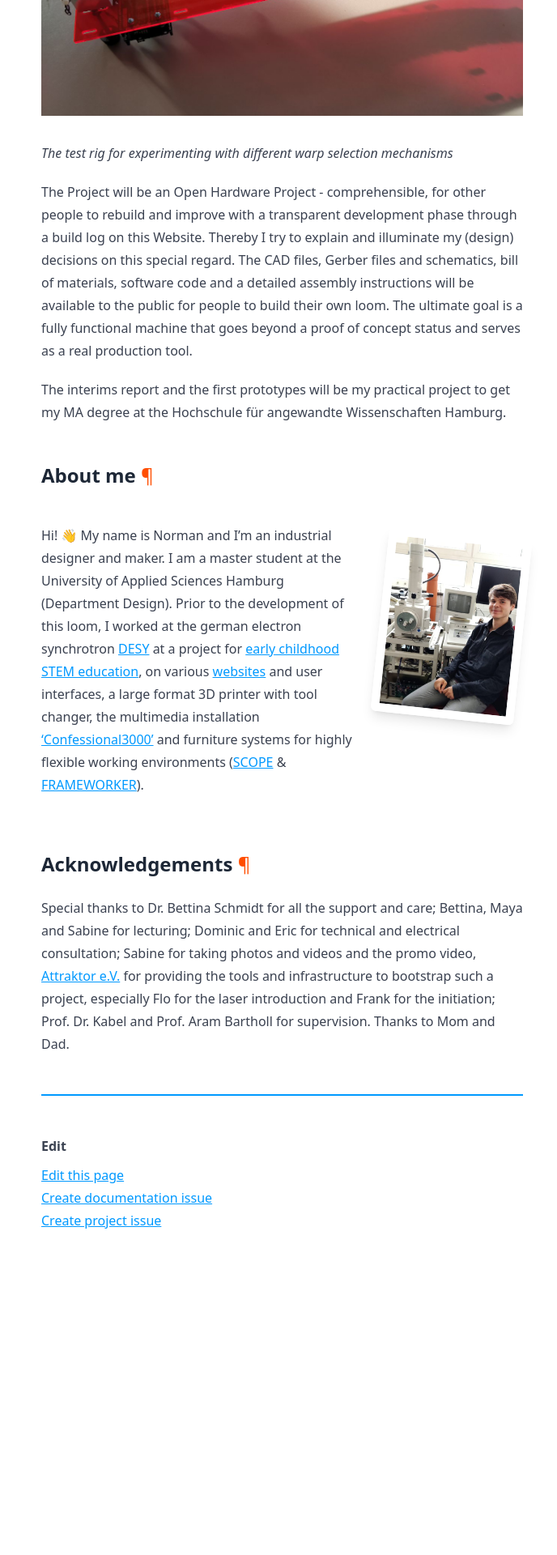
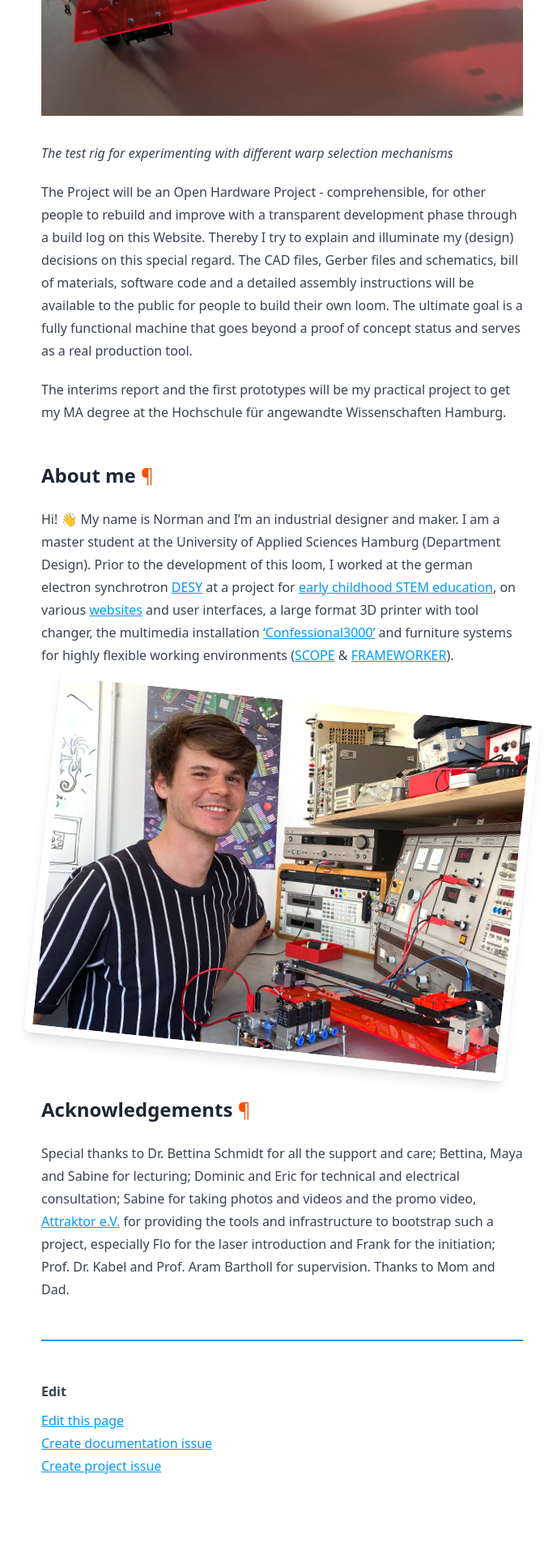
Before and after one commit to festwertspeicher/jacques-loom, a Jekyll site: the page built from docs/pages/index.md, in a window 1280 px wide. Shown: the part 1021-2941 px from the top of the page at 81% size, without its empty margins (290-978 px from the left). Built offline with Jekyll 4.4.1, drawn with Linux system fonts in a browser that asks for light colours; some web fonts are replaced; before the commit the page ends 2638 px from its top, so only the background shows below that.

Commit message:
change picture of me on the front page

```diff
--- a/docs/pages/index.md
+++ b/docs/pages/index.md
@@ -21,16 +21,11 @@ The interims report and the first prototypes will be my practical project to get
 
 ## About me
 
-<div class="grid grid-cols-1 md:grid-cols-3 gap-8">
-    <div class="col-span-1 md:col-span-2">
-        <p markdown="1">
-            Hi! 👋 My name is Norman and I'm an industrial designer and maker. I am a master student at the University of Applied Sciences Hamburg (Department Design). Prior to the development of this loom, I worked at the german electron synchrotron [DESY](https://www.desy.de/) at a project for [early childhood STEM education](https://www.haus-der-kleinen-forscher.de/de/fortbildungen/paedagogik), on various [websites](https://alpha-alpaka.de/) and user interfaces, a large format 3D printer with tool changer, the multimedia installation ['Confessional3000'](https://www.feinschwarz.net/beichtstuhl3000-eine-kunstinstallation-auf-dem-reeperbahnfestival/) and furniture systems for highly flexible working environments ([SCOPE](https://designforhumannature.de/scope/) & [FRAMEWORKER](https://designforhumannature.de/frameworker/)).
-        </p>
-    </div>
-    <div>
-        <img class="border-white border-[10px] rounded-md shadow-lg rotate-6 mx-auto max-w-[60%] md:max-w-full" src="{{ site.baseurl }}/assets/img/frontpage/norman.jpg" alt="Norman Heck in front of a scanning electron microscope">
-    </div>
-</div>
+
+Hi! 👋 My name is Norman and I'm an industrial designer and maker. I am a master student at the University of Applied Sciences Hamburg (Department Design). Prior to the development of this loom, I worked at the german electron synchrotron [DESY](https://www.desy.de/) at a project for [early childhood STEM education](https://www.haus-der-kleinen-forscher.de/de/fortbildungen/paedagogik), on various [websites](https://alpha-alpaka.de/) and user interfaces, a large format 3D printer with tool changer, the multimedia installation ['Confessional3000'](https://www.feinschwarz.net/beichtstuhl3000-eine-kunstinstallation-auf-dem-reeperbahnfestival/) and furniture systems for highly flexible working environments ([SCOPE](https://designforhumannature.de/scope/) & [FRAMEWORKER](https://designforhumannature.de/frameworker/)).
+
+<img class="border-white border-[10px] rounded-md shadow-lg rotate-6 my-12 mx-auto md:mx-2 max-w-[90%] md:max-w-[60%]" src="{{ site.baseurl }}/assets/img/frontpage/norman.jpg" alt="Norman Heck in front of a scanning electron microscope">
+
 
 
 ## Acknowledgements
```
Also changed, not shown: docs/assets/img/frontpage/norman.jpg.
